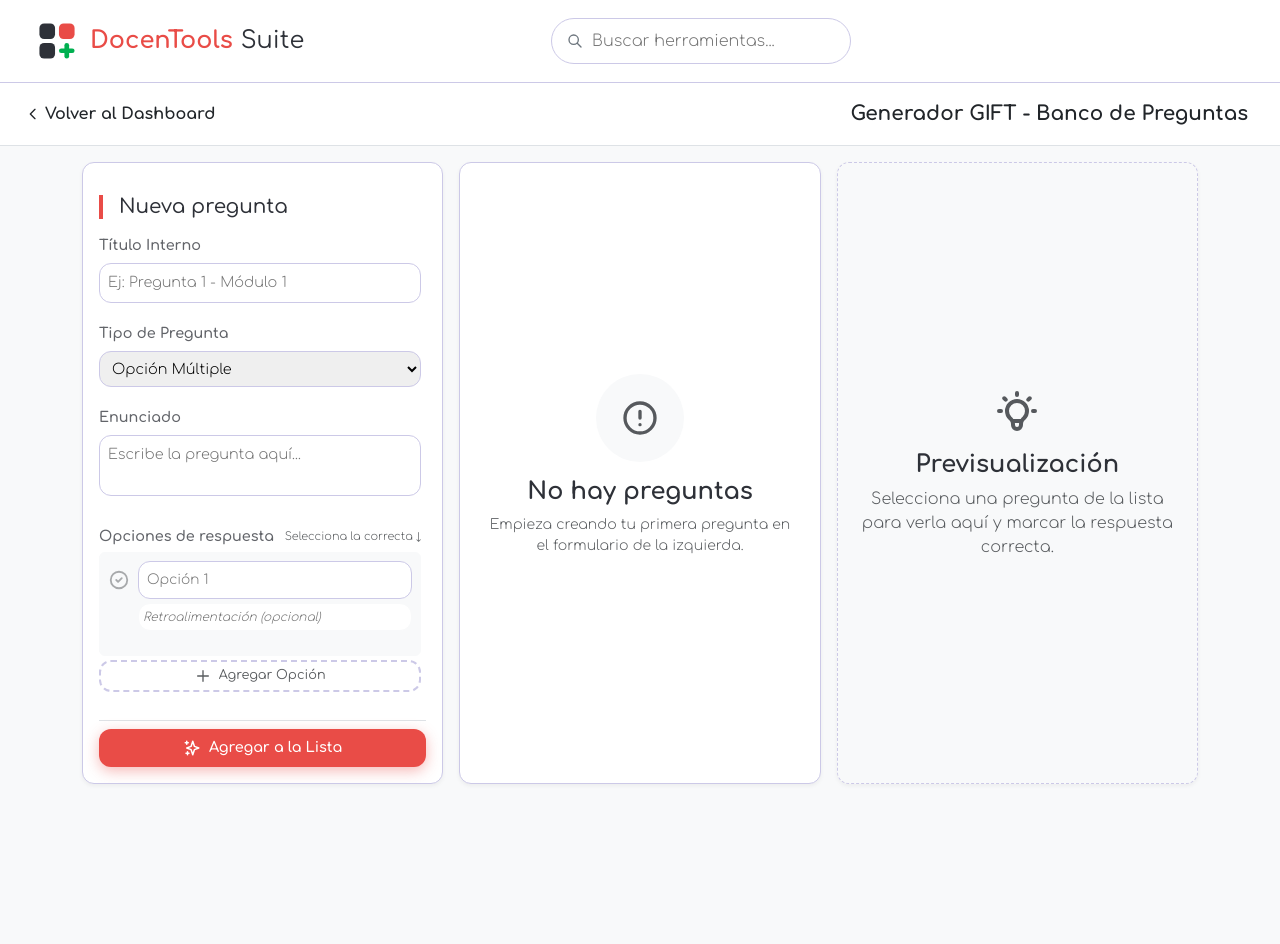
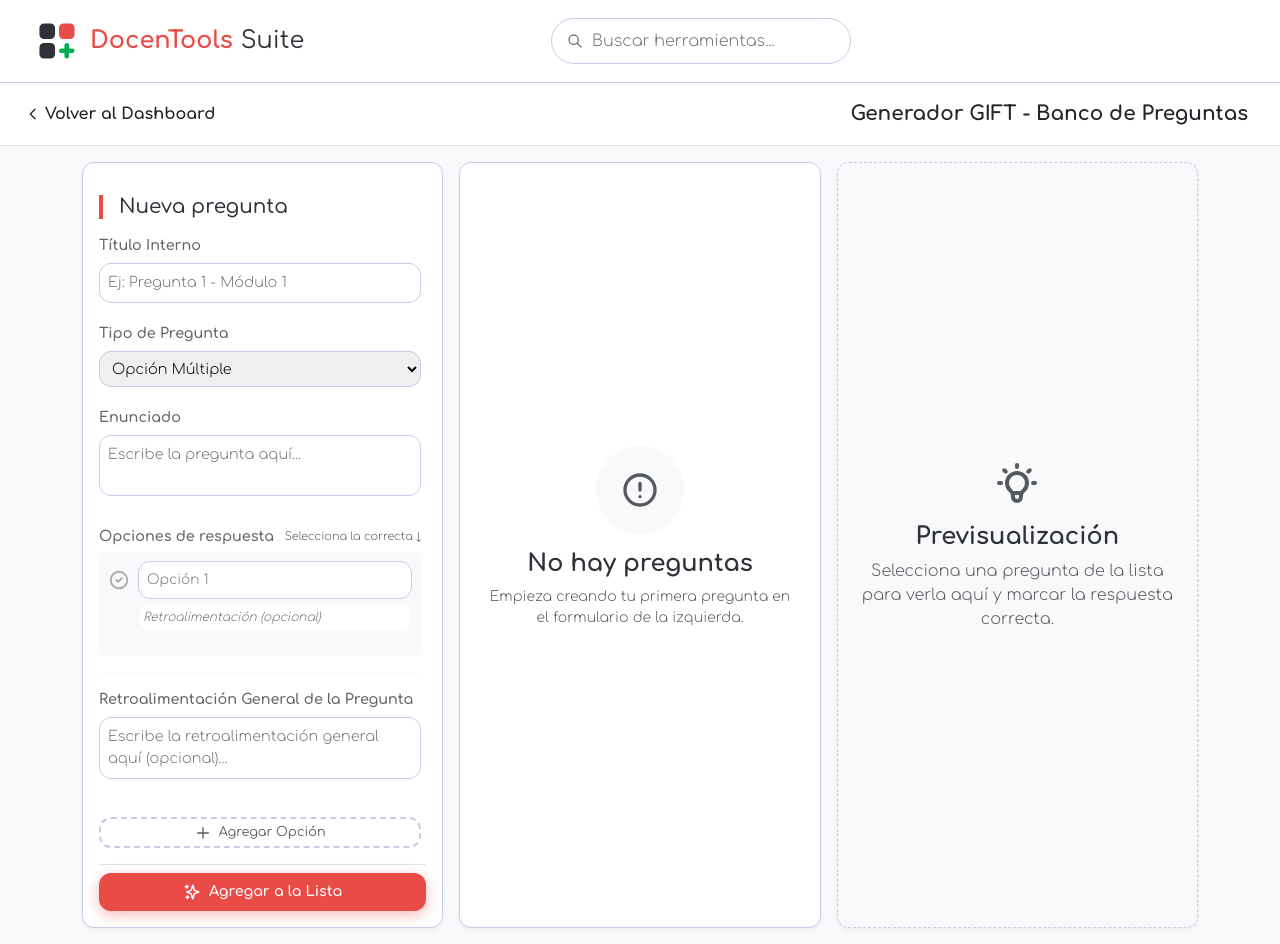
Before and after one commit to MarkOs9811/DocenTools-Suite, a React (Vite) app: page /gift in a window 1280 px wide. Before the commit the page ends 800 px from the top, so only its background shows below. Built offline with nearby package versions, Linux system fonts and the light colour scheme.

Commit message:
Docentools v2 - agregando retro general

```diff
--- a/src/App.tsx
+++ b/src/App.tsx
@@ -13,12 +13,15 @@ export default function App() {
   return (
     <Provider store={store}>
       <Router>
+        {/* El div contenedor se coloca por fuera de las Rutas */}
+        <div className="container-fluid p-0 pb-5">
           <Routes>
             <Route path="/" element={<Dashboard />} />
             <Route path="/gift" element={<AppGeneradorGIFT />} />
             <Route path="/tags" element={<AppRecursosVisuales />} />
             <Route path="/mentorIa" element={<AppMentoria />} />
           </Routes>
+        </div>
       </Router>
     </Provider>
   );
--- a/src/components/GeneradorGIFT/FormularioGIFT.tsx
+++ b/src/components/GeneradorGIFT/FormularioGIFT.tsx
@@ -21,6 +21,7 @@ interface FormData {
   title: string;
   statement: string;
   type: "multiple_choice" | "true_false";
+  generalFeedback: string;
   options: { text: string; feedback: string; isCorrect: boolean }[];
 }
 
@@ -38,6 +39,7 @@ const FormularioGIFT = () => {
         title: "",
         statement: "",
         type: "multiple_choice",
+        generalFeedback: "", // <-- Nuevo valor inicial
         options: [{ text: "", feedback: "", isCorrect: false }],
       },
     });
@@ -55,6 +57,7 @@ const FormularioGIFT = () => {
         title: activeQuestion.title,
         statement: activeQuestion.statement,
         type: activeQuestion.type,
+        generalFeedback: activeQuestion.generalFeedback || "", // <-- Cargar dato al editar
         options: activeQuestion.options.map((opt) => ({
           text: opt.text,
           feedback: opt.feedback,
@@ -66,6 +69,7 @@ const FormularioGIFT = () => {
         title: "",
         statement: "",
         type: "multiple_choice",
+        generalFeedback: "", // <-- Resetear dato
         options: [{ text: "", feedback: "", isCorrect: false }],
       });
     }
@@ -106,6 +110,7 @@ const FormularioGIFT = () => {
       title: data.title,
       statement: data.statement,
       type: data.type,
+      generalFeedback: data.generalFeedback, // <-- Aquí guardamos la retroalimentación general
       options: data.options.map((opt) => ({
         ...opt,
         id: uuidv4(),
@@ -126,6 +131,7 @@ const FormularioGIFT = () => {
       title: "",
       statement: "",
       type: "multiple_choice",
+      generalFeedback: "",
       options: [{ text: "", feedback: "", isCorrect: false }],
     });
     dispatch(setActiveQuestion(null));
@@ -282,7 +288,19 @@ const FormularioGIFT = () => {
               </div>
             );
           })}
-
+          {/* Agrega esto debajo de la sección de 'options' y antes del div del botón de submit */}
+          <div className="mb-3 mt-3 pt-3 border-top border-light">
+            <label className="label-modern small opacity-75">
+              Retroalimentación General de la Pregunta
+            </label>
+            <textarea
+              {...register("generalFeedback")}
+              className="input-modern p-2 w-100"
+              rows={2}
+              placeholder="Escribe la retroalimentación general aquí (opcional)..."
+              style={{ resize: "none" }}
+            />
+          </div>
           {questionType === "multiple_choice" && (
             <button
               type="button"
--- a/src/components/GeneradorGIFT/ListaPreguntas.tsx
+++ b/src/components/GeneradorGIFT/ListaPreguntas.tsx
@@ -63,13 +63,18 @@ const ListaPreguntas = () => {
         // En Moodle GIFT: '=' es correcta, '~' es incorrecta
         const prefix = opt.isCorrect ? "=" : "~";
         // Si hay feedback, se pone un '#' después de la opción
-        const feedback = opt.feedback ? `#${opt.feedback.trim()}` : "";
+        const feedback = opt.feedback ? ` #${opt.feedback.trim()}` : "";
 
         // Evitamos exportar opciones vacías que el profe haya dejado por accidente
         if (opt.text && opt.text.trim() !== "") {
           giftText += `\t${prefix}${opt.text.trim()}${feedback}\n`;
         }
       });
+
+      // 👇 NUEVA LÓGICA: Retroalimentación general de la pregunta 👇
+      if (q.generalFeedback && q.generalFeedback.trim() !== "") {
+        giftText += `\t####${q.generalFeedback.trim()}\n`;
+      }
 
       giftText += "}\n\n"; // Cierre de la pregunta y salto de línea para la siguiente
     });
--- a/src/pages/AppGeneradorGIFT.tsx
+++ b/src/pages/AppGeneradorGIFT.tsx
@@ -11,7 +11,7 @@ const AppGeneradorGIFT = () => {
   const navigate = useNavigate();
 
   return (
-    <div className="vh-100 d-flex flex-column">
+    <div className="vh-100 d-flex flex-column mb-4">
       <Topbar />
 
       <div className="px-4 py-2 border-bottom bg-white d-flex align-items-center justify-content-between">
@@ -26,7 +26,7 @@ const AppGeneradorGIFT = () => {
         </span>
       </div>
 
-      <div className="container flex-grow-1 overflow-hidden">
+      <div className="container flex-grow-1 ">
         <div className="row h-100 g-3 py-3">
           {/* Column 1: Form */}
           <div className="col-12 col-xl-4 h-100">
--- a/src/slices/giftSlice.ts
+++ b/src/slices/giftSlice.ts
@@ -1,4 +1,4 @@
-import { createSlice, PayloadAction } from '@reduxjs/toolkit';
+import { createSlice, PayloadAction } from "@reduxjs/toolkit";
 
 export interface Option {
   id: string;
@@ -11,7 +11,8 @@ export interface Question {
   id: string;
   title: string;
   statement: string;
-  type: 'multiple_choice' | 'true_false';
+  generalFeedback?: string; // <-- Agrega esta línea (opcional)
+  type: "multiple_choice" | "true_false";
   options: Option[];
   createdAt: number;
 }
@@ -25,11 +26,11 @@ interface GiftState {
 const initialState: GiftState = {
   questions: [],
   activeQuestionId: null,
-  searchQuery: '',
+  searchQuery: "",
 };
 
 const giftSlice = createSlice({
-  name: 'gift',
+  name: "gift",
   initialState,
   reducers: {
     addQuestion: (state, action: PayloadAction<Question>) => {
@@ -37,32 +38,40 @@ const giftSlice = createSlice({
       state.activeQuestionId = action.payload.id;
     },
     updateQuestion: (state, action: PayloadAction<Question>) => {
-      const index = state.questions.findIndex(q => q.id === action.payload.id);
+      const index = state.questions.findIndex(
+        (q) => q.id === action.payload.id,
+      );
       if (index !== -1) {
         state.questions[index] = action.payload;
       }
     },
     deleteQuestion: (state, action: PayloadAction<string>) => {
-      state.questions = state.questions.filter(q => q.id !== action.payload);
+      state.questions = state.questions.filter((q) => q.id !== action.payload);
       if (state.activeQuestionId === action.payload) {
-        state.activeQuestionId = state.questions.length > 0 ? state.questions[0].id : null;
+        state.activeQuestionId =
+          state.questions.length > 0 ? state.questions[0].id : null;
       }
     },
     setActiveQuestion: (state, action: PayloadAction<string | null>) => {
       state.activeQuestionId = action.payload;
     },
-    setCorrectAnswer: (state, action: PayloadAction<{ questionId: string; optionId: string }>) => {
-      const question = state.questions.find(q => q.id === action.payload.questionId);
+    setCorrectAnswer: (
+      state,
+      action: PayloadAction<{ questionId: string; optionId: string }>,
+    ) => {
+      const question = state.questions.find(
+        (q) => q.id === action.payload.questionId,
+      );
       if (question) {
-        if (question.type === 'true_false') {
-          question.options = question.options.map(opt => ({
+        if (question.type === "true_false") {
+          question.options = question.options.map((opt) => ({
             ...opt,
-            isCorrect: opt.id === action.payload.optionId
+            isCorrect: opt.id === action.payload.optionId,
           }));
         } else {
-          question.options = question.options.map(opt => ({
+          question.options = question.options.map((opt) => ({
             ...opt,
-            isCorrect: opt.id === action.payload.optionId
+            isCorrect: opt.id === action.payload.optionId,
           }));
         }
       }
@@ -79,7 +88,7 @@ export const {
   deleteQuestion,
   setActiveQuestion,
   setCorrectAnswer,
-  setSearchQuery
+  setSearchQuery,
 } = giftSlice.actions;
 
 export default giftSlice.reducer;
```
Lines whose indentation alone changed are shown as unchanged.
